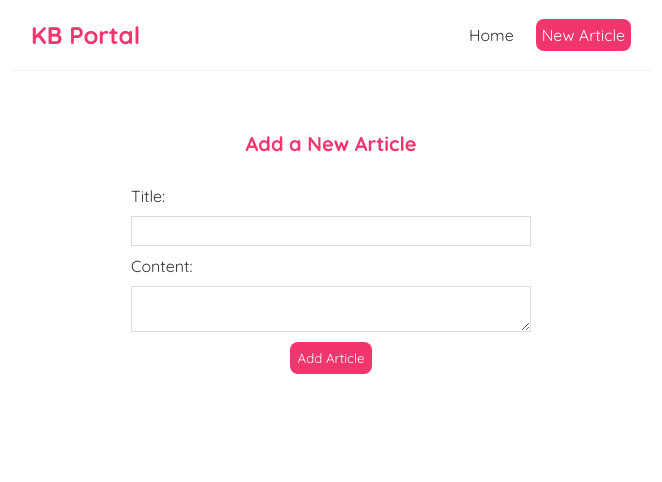
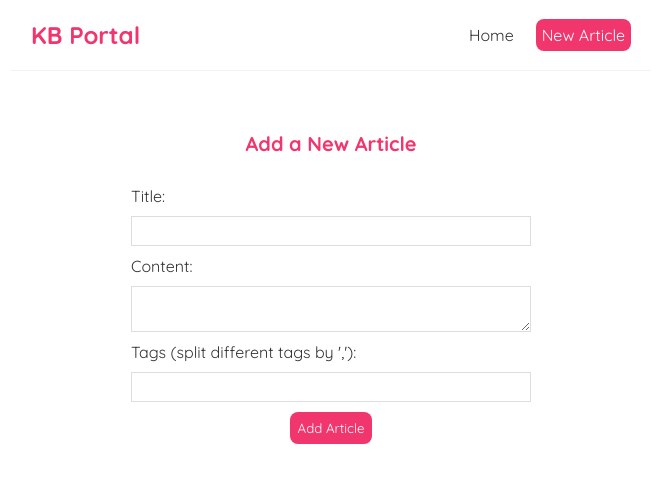
Before and after one commit to imlytvynenko/knowledge-base-frontend, a React (Create React App) app: page /create in a window 1280 px wide. Shown: the top 482 px of the page, without its empty margins (309-971 px from the left). Built offline with nearby package versions, Linux system fonts and the light colour scheme.

Commit message:
Add tags field on creation form

```diff
--- a/src/Create.js
+++ b/src/Create.js
@@ -4,15 +4,15 @@ import { useHistory } from "react-router-dom";
 const Create = () => {
   const [title, setTitle] = useState('');
   const [content, setContent] = useState('');
+  const [tags, setTags] = useState('');
   // const [author, setAuthor] = useState('mario');
   const history = useHistory();
 
   const handleSubmit = (e) => {
     e.preventDefault();
-    const article = { title, content };
+    const article = { title, content, tags };
 
     console.log(localStorage.getItem('token'))
-    debugger;
 
     fetch('/articles', {
       method: 'POST',
@@ -22,7 +22,6 @@ const Create = () => {
       },
       body: JSON.stringify(article)
     }).then(() => {
-      // history.go(-1);
       history.push('/');
     })
   }
@@ -44,14 +43,13 @@ const Create = () => {
           value={content}
           onChange={(e) => setContent(e.target.value)}
         ></textarea>
-        {/* <label>Author:</label>
-        <select
-          value={author}
-          onChange={(e) => setAuthor(e.target.value)}
-        >
-          <option value="mario">mario</option>
-          <option value="yoshi">yoshi</option>
-        </select> */}
+        <label>Tags (split different tags by ','):</label>
+        <input
+          type="text"
+          required
+          value={tags}
+          onChange={(e) => setTags(e.target.value)}
+        />
         <button>Add Article</button>
       </form>
     </div>
--- a/src/Home.js
+++ b/src/Home.js
@@ -2,7 +2,6 @@ import InfiniteScroll from "react-infinite-scroll-component";
 import ArticleList from "./Article/ArticleList";
 import SearchBar from './Search';
 import TagList from './TagList';
-import useFetch from "./useFetch";
 import { useState, useEffect } from 'react';
 import _ from 'underscore'
 
@@ -16,7 +15,7 @@ const style = {
 
 const Home = () => {
   const [articles, setArticles] = useState([])
-  const [tags, setTags] = useState(['general'])
+  const [tags, setTags] = useState([''])
   const [hasMore, setHasMore] = useState(true)
   const [loading, setLoading] = useState(true)
   const [offset, setOffset] = useState(0)
@@ -44,7 +43,7 @@ const Home = () => {
 
     fetch(url)
       .then((res) => {
-        if (!res.ok) { // error coming back from server
+        if (!res.ok) {
           throw Error('could not fetch the data for that resource');
         }
         return res.json();
@@ -53,16 +52,14 @@ const Home = () => {
         setArticles(articles.concat(data.articles || []))
         setLoading(false)
 
-        // TODO: hasmore should be included into server response or move to settings
-        if (data.articles.length < 5) {
+        if (data.articles.length < data.limit) {
           setHasMore(false)
         }
 
         if (!_.isEmpty(term)) {
           setHasMore(false)
         }
-        // TODO: Limit should be included into server response or move to settings
-        setOffset(offset + 5)
+        setOffset(offset + data.limit)
       })
   };
 
@@ -77,7 +74,7 @@ const Home = () => {
 
     fetch('/articles?tag=' + tag)
       .then((res) => {
-        if (!res.ok) { // error coming back from server
+        if (!res.ok) {
           throw Error('could not fetch the data for that resource');
           setLoading(false)
         }
@@ -86,7 +83,7 @@ const Home = () => {
       .then((data) => {
         setArticles(data.articles || [])
 
-        if (data.articles.length < 5) {
+        if (data.articles.length < data.limit) {
           setHasMore(false)
         }
 
@@ -101,7 +98,7 @@ const Home = () => {
 
     fetch('/articles?term=' + term)
       .then((res) => {
-        if (!res.ok) { // error coming back from server
+        if (!res.ok) {
           throw Error('could not fetch the data for that resource');
           setLoading(false)
         }
@@ -110,7 +107,7 @@ const Home = () => {
       .then((data) => {
         setArticles(data.articles || [])
 
-        if (data.articles.length < 5) {
+        if (data.articles.length < data.limit) {
           setHasMore(false)
         }
 
@@ -145,12 +142,4 @@ const Home = () => {
   );
 }
 
-// <div className="home">
-//        {/* { error && <div>{ error }</div> } */}
-//        { loading && <div>Loading...</div> }
-//        { articles.length ? (
-//           <ArticleList articles={articles} />
-//          ) : loading ? null : (<p>No articles!</p>
-//        )}
-//      </div>
 export default Home;
--- a/src/useFetch.js
+++ b/src/useFetch.js
@@ -21,7 +21,6 @@ const useFetch = (url) => {
       })
       .then(data => {
         setIsPending(false);
-        debugger;
         setData(data);
         setError(null);
       })
```
